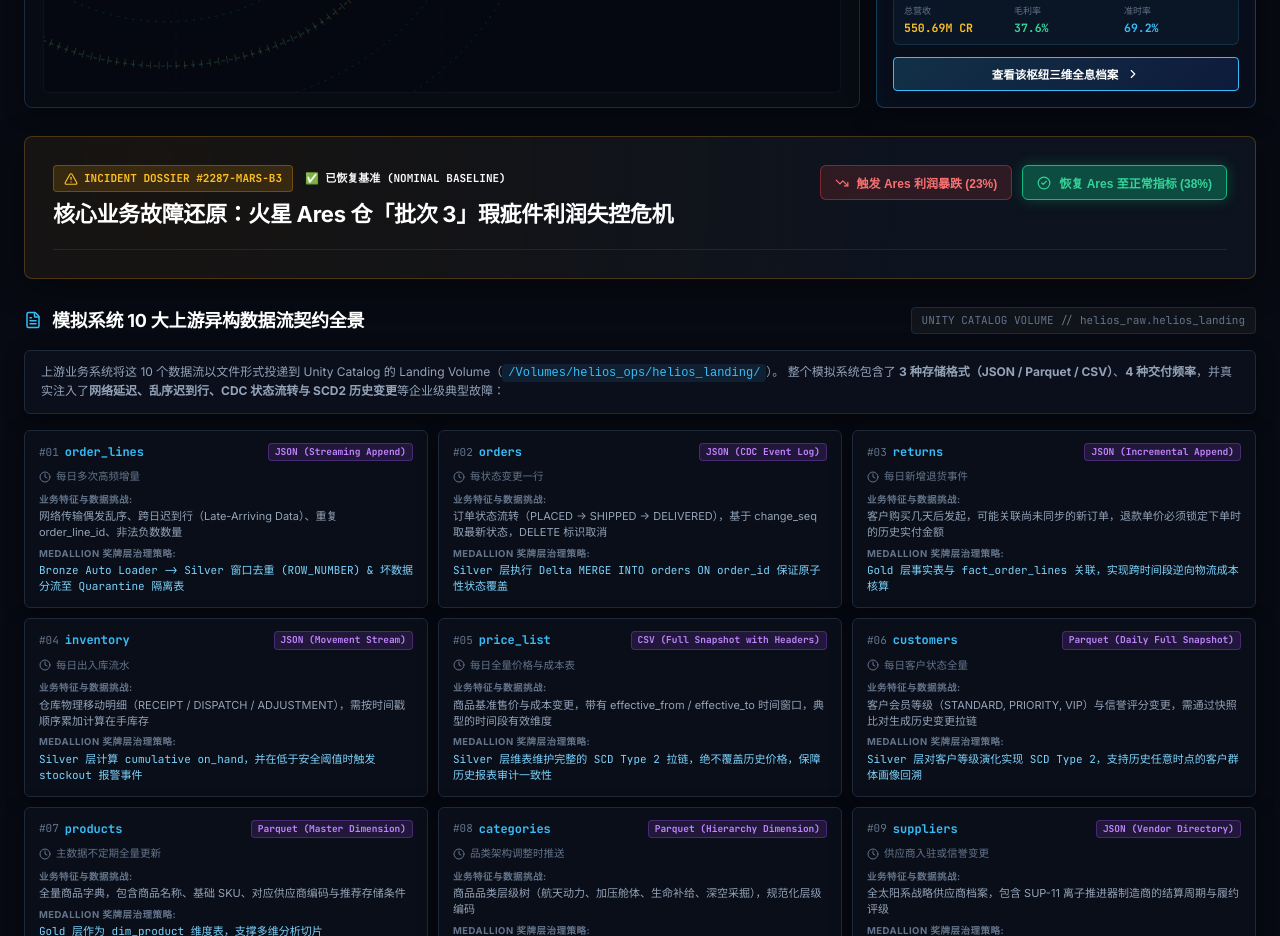
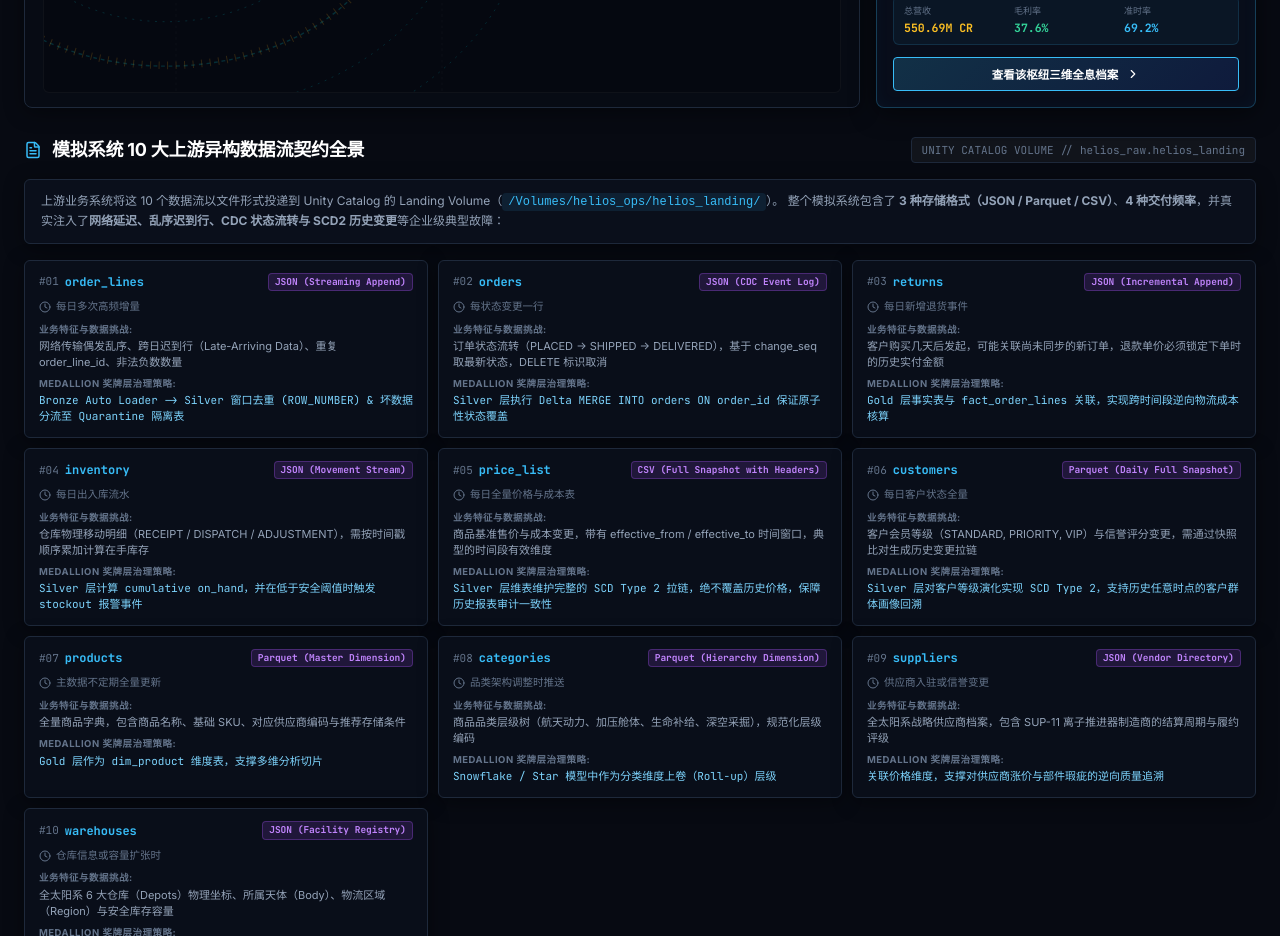
Before and after one commit to kidwon/helios-ops-console, a React (Vite) app: page / in a window 1280 px wide. Shown: the part 880-1816 px from the top of the page. Built offline with nearby package versions, Linux system fonts and the light colour scheme; no server answers.

Commit message:
feat: remove incident dossier banner and drill buttons from overview

```diff
--- a/src/components/WorldLoreView.tsx
+++ b/src/components/WorldLoreView.tsx
@@ -552,54 +552,6 @@
 
 
 
-      {/* Incident Dossier Banner & Interactive Controls */}
-      <section className="world-section">
-        <div className="incident-dossier-panel glass-card">
-          <div className="incident-dossier-header">
-            <div className="incident-title-group">
-              <div className="incident-badge-row">
-                <span className="incident-alert-badge">
-                  <AlertTriangle size={14} className="text-solar" />
-                  <span className="font-mono">INCIDENT DOSSIER #2287-MARS-B3</span>
-                </span>
-                <span className="incident-status-tag font-mono">
-                  {isAresIncident
-                    ? (language === 'zh' ? '🚨 故障生效中 (ACTIVE INCIDENT)' : '🚨 INCIDENT ACTIVE')
-                    : (language === 'zh' ? '✅ 已恢复基准 (NOMINAL BASELINE)' : '✅ NOMINAL')}
-                </span>
-              </div>
-              <h2 className="incident-headline">
-                {language === 'zh'
-                  ? '核心业务故障还原：火星 Ares 仓「批次 3」瑕疵件利润失控危机'
-                  : language === 'ja'
-                  ? '中核インシデント詳細：火星 Ares 拠点「バッチ 3」部品欠陥による粗利急落'
-                  : 'Critical Incident Dossier: Mars Ares Depot Batch 3 Propulsion Defect Drag'}
-              </h2>
-            </div>
-
-            {/* Interactive Drill Buttons */}
-            <div className="incident-interactive-actions">
-              <button
-                type="button"
-                className={`incident-action-btn btn-trigger ${isAresIncident ? 'active' : ''}`}
-                onClick={() => { playUiSound('alert'); toggleAresMarginIncident(false); }}
-              >
-                <TrendingDown size={14} />
-                <span>{language === 'zh' ? '触发 Ares 利润暴跌 (23%)' : 'Trigger Ares Drop (23%)'}</span>
-              </button>
-              <button
-                type="button"
-                className={`incident-action-btn btn-restore ${!isAresIncident ? 'active' : ''}`}
-                onClick={() => { playUiSound('success'); toggleAresMarginIncident(true); }}
-              >
-                <CheckCircle2 size={14} />
-                <span>{language === 'zh' ? '恢复 Ares 至正常指标 (38%)' : 'Restore Ares (38%)'}</span>
-              </button>
-            </div>
-          </div>
-
-        </div>
-      </section>
       {/* 3. 10 Simulated Upstream Telemetry Streams Specification */}
       <section className="world-section">
         <div className="section-title-bar">
```
